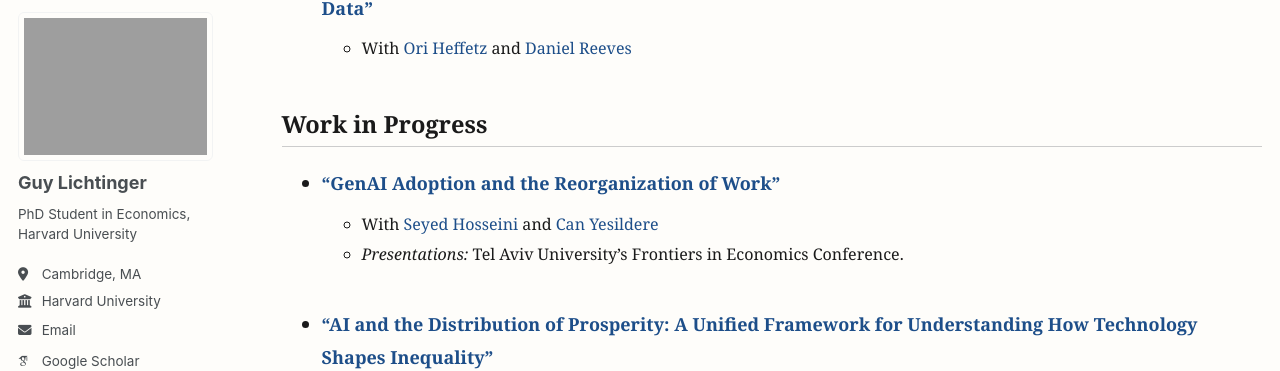
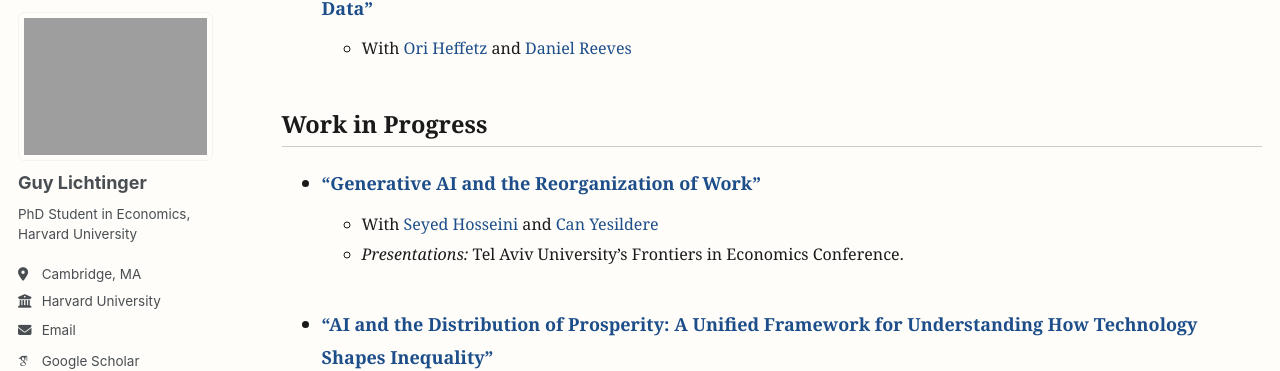
Before and after one commit to guylichtinger/guylichtinger.github.io, a Jekyll site: the page built from _pages/publications.md, in a window 1280 px wide and 900 px high, scrolled down 756 px. Shown: the part 89-460 px from the top of the window. Built offline with Jekyll 4.4.1, drawn with Linux system fonts in a browser that asks for light colours; some web fonts are replaced; a script bundle is joined from its source files by our own code; library files that are not in the unit come from our copies.

Commit message:
Correct title of work in progress publication

```diff
--- a/_pages/publications.md
+++ b/_pages/publications.md
@@ -50,7 +50,7 @@ Seminar; U-Chicago's AI in the Workplace Conference; Columbia Business School's
 
 ## Work in Progress
 
-- **"GenAI Adoption and the Reorganization of Work"**
+- **"Generative AI and the Reorganization of Work"**
     - With [Seyed Hosseini](https://sites.google.com/view/mahdi-hosseini/home) and [Can Yesildere](https://www.economics.harvard.edu/people/can-yesildere)
     - *Presentations:* Tel Aviv University's Frontiers in Economics Conference.
 
```
